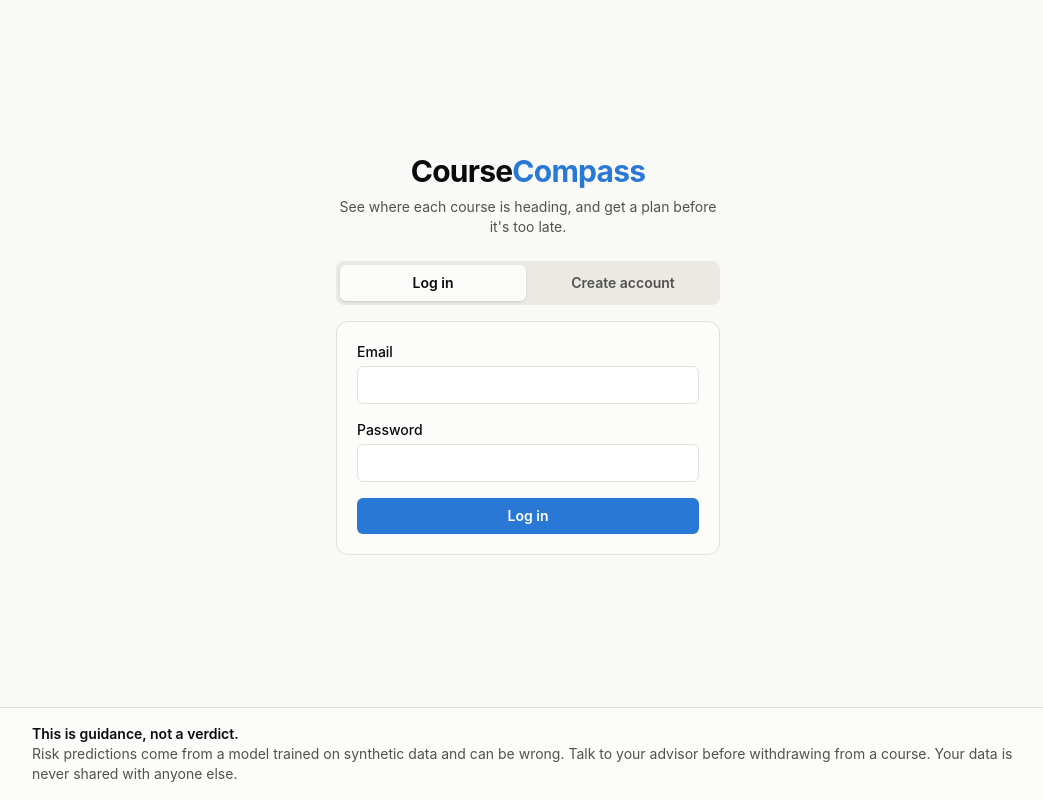
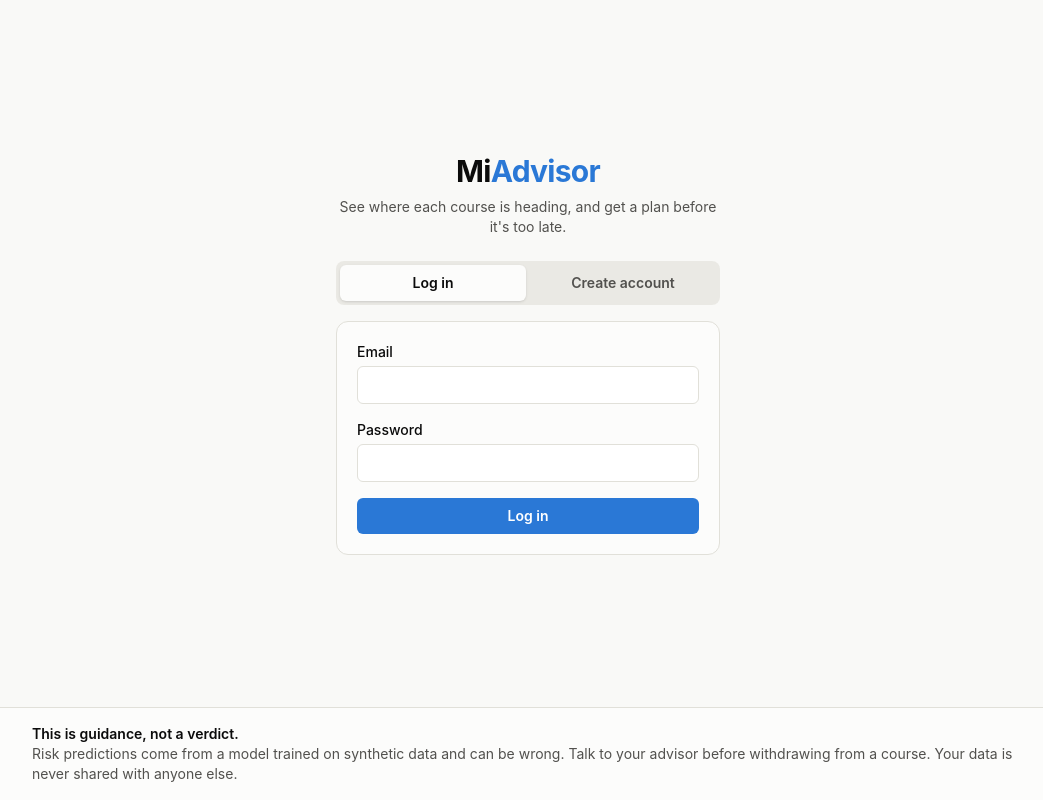
Before and after one commit to zeke75895/mi-advisor, a React (Vite) app in the folder frontend/: page /login in a window 1280 px wide. Shown: the whole page, without its empty margins (112-1155 px from the left). Built offline with nearby package versions, Linux system fonts and the light colour scheme; no server answers.

Commit message:
fix(frontend): update header, login page and page metadata

```diff
--- a/frontend/package.json
+++ b/frontend/package.json
@@ -1,5 +1,5 @@
 {
-  "name": "coursecompass-frontend",
+  "name": "miadvisor-frontend",
   "private": true,
   "version": "0.1.0",
   "type": "module",
--- a/frontend/src/components/Layout.jsx
+++ b/frontend/src/components/Layout.jsx
@@ -13,7 +13,7 @@ export default function Layout() {
         <div className="mx-auto flex max-w-5xl flex-wrap items-center justify-between gap-2 px-4 py-3">
           <div className="flex w-full items-center justify-between sm:w-auto">
             <Link to="/" className="text-lg font-bold tracking-tight">
-              Course<span className="text-accent">Compass</span>
+              Mi<span className="text-accent">Advisor</span>
             </Link>
             {/* On phones, Log out sits next to the logo so it never scrolls out of view with the links */}
             <button onClick={logout} className="rounded-md px-2.5 py-2 text-sm font-medium text-ink-2 hover:bg-line/50 sm:hidden">
--- a/frontend/src/pages/LoginPage.jsx
+++ b/frontend/src/pages/LoginPage.jsx
@@ -49,7 +49,7 @@ export default function LoginPage() {
       <main className="flex flex-1 items-center justify-center px-4 py-10">
         <div className="w-full max-w-sm">
           <h1 className="text-center text-3xl font-bold tracking-tight">
-            Course<span className="text-accent">Compass</span>
+            Mi<span className="text-accent">Advisor</span>
           </h1>
           <p className="mt-2 text-center text-sm text-ink-2">
             See where each course is heading, and get a plan before it's too late.
```
Also changed, not shown: frontend/index.html (+2 -2 lines), 1 other file (tests, documents, lock files or other folders).
